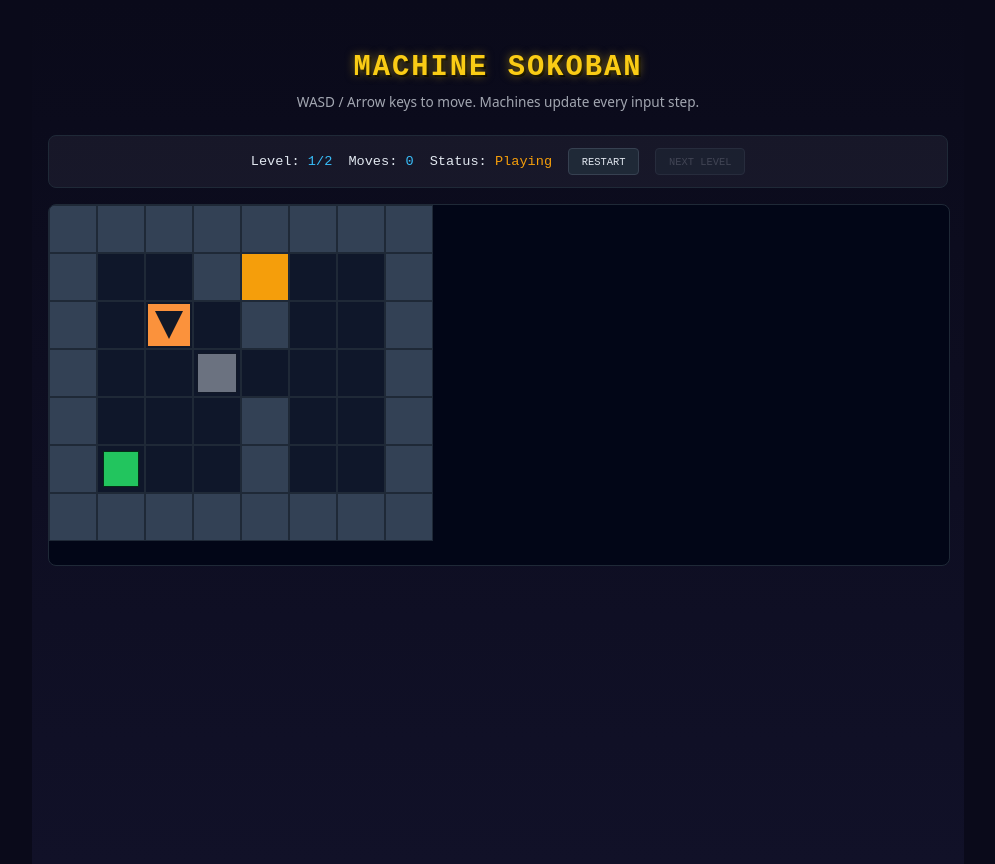
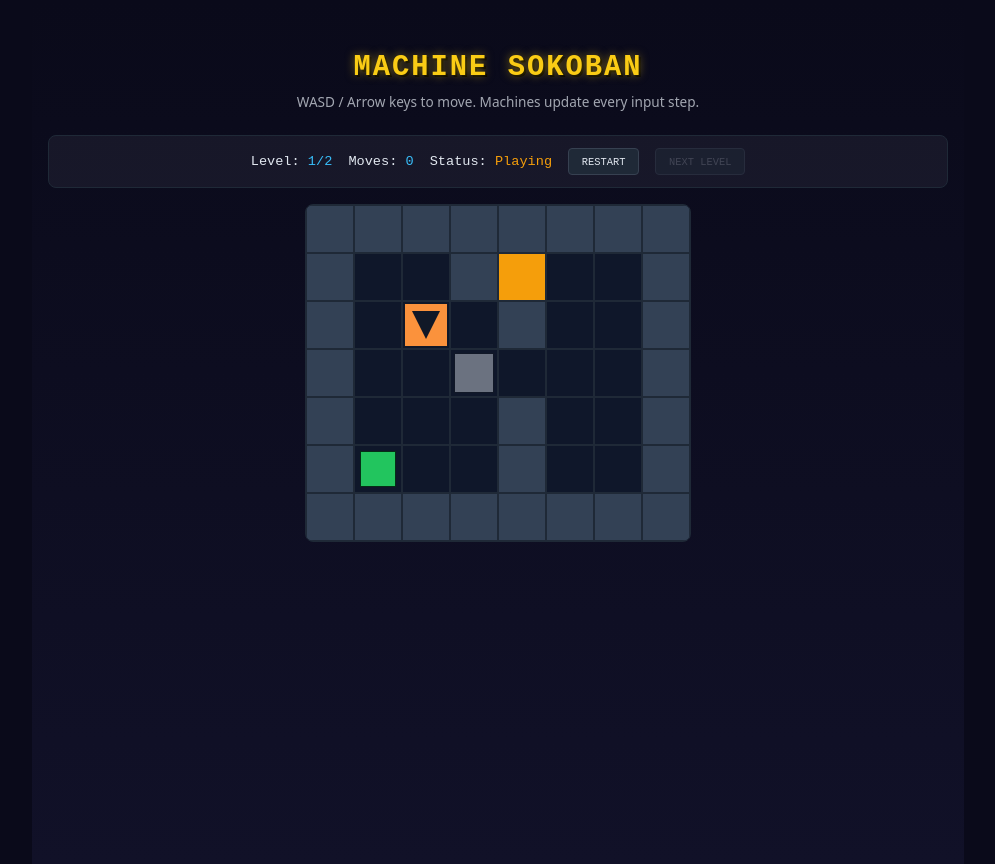
Before and after one commit to southpawgeek/i-move-things, a React (Vite) app: page / in a window 1280 px wide. Shown: the whole page, without its empty margins (142-1137 px from the left). Built offline with nearby package versions, Linux system fonts and the light colour scheme.

Commit message:
center the playing field with auto margins
💘 Generated with Crush

Assisted-by: Qwen (local) via Crush <crush@charm.land>

```diff
--- a/src/components/GameCanvas.tsx
+++ b/src/components/GameCanvas.tsx
@@ -331,10 +331,7 @@ export function GameCanvas(): ReactElement {
         position: "relative",
         width: width * TILE_SIZE,
         height: height * TILE_SIZE,
-        minWidth: "100%",
-        minHeight: "360px",
-        display: "grid",
-        placeItems: "center",
+        margin: "0 auto",
         border: "1px solid #1f2937",
         borderRadius: "8px",
         overflow: "hidden",
```
